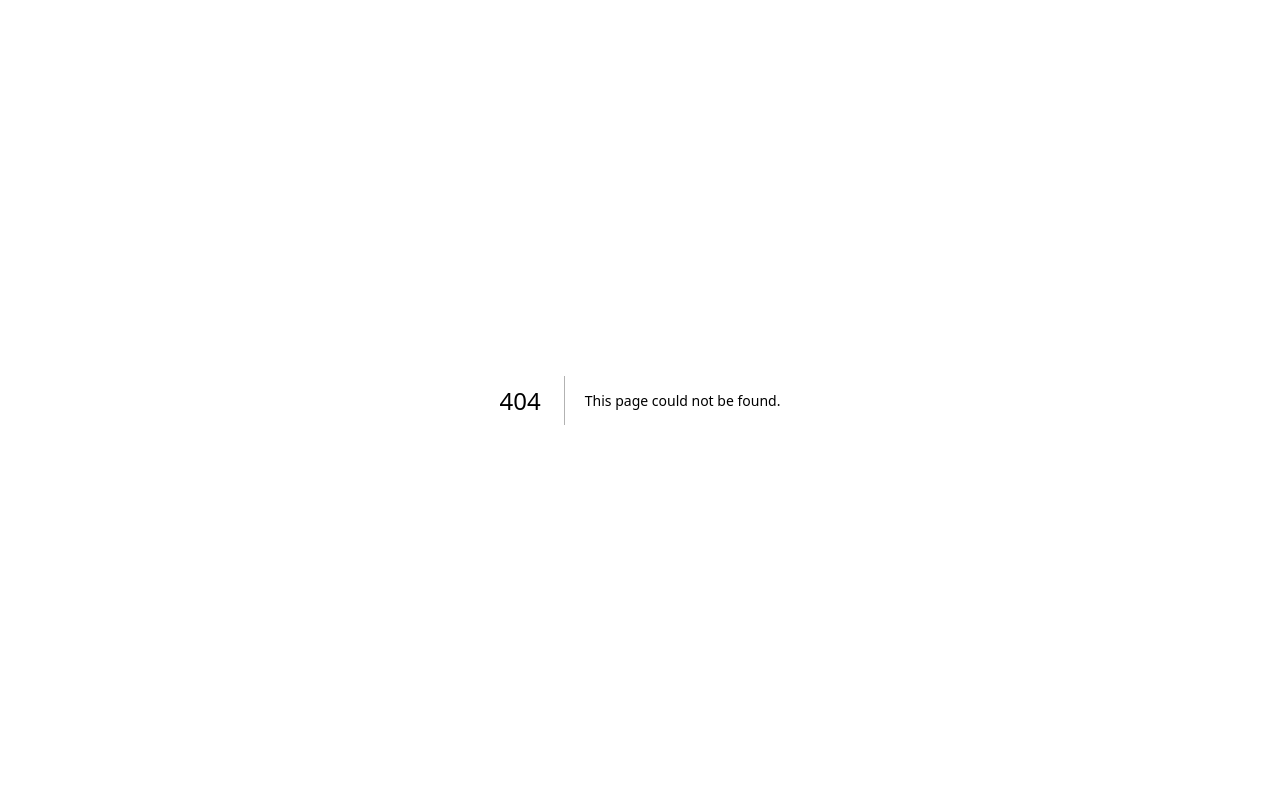
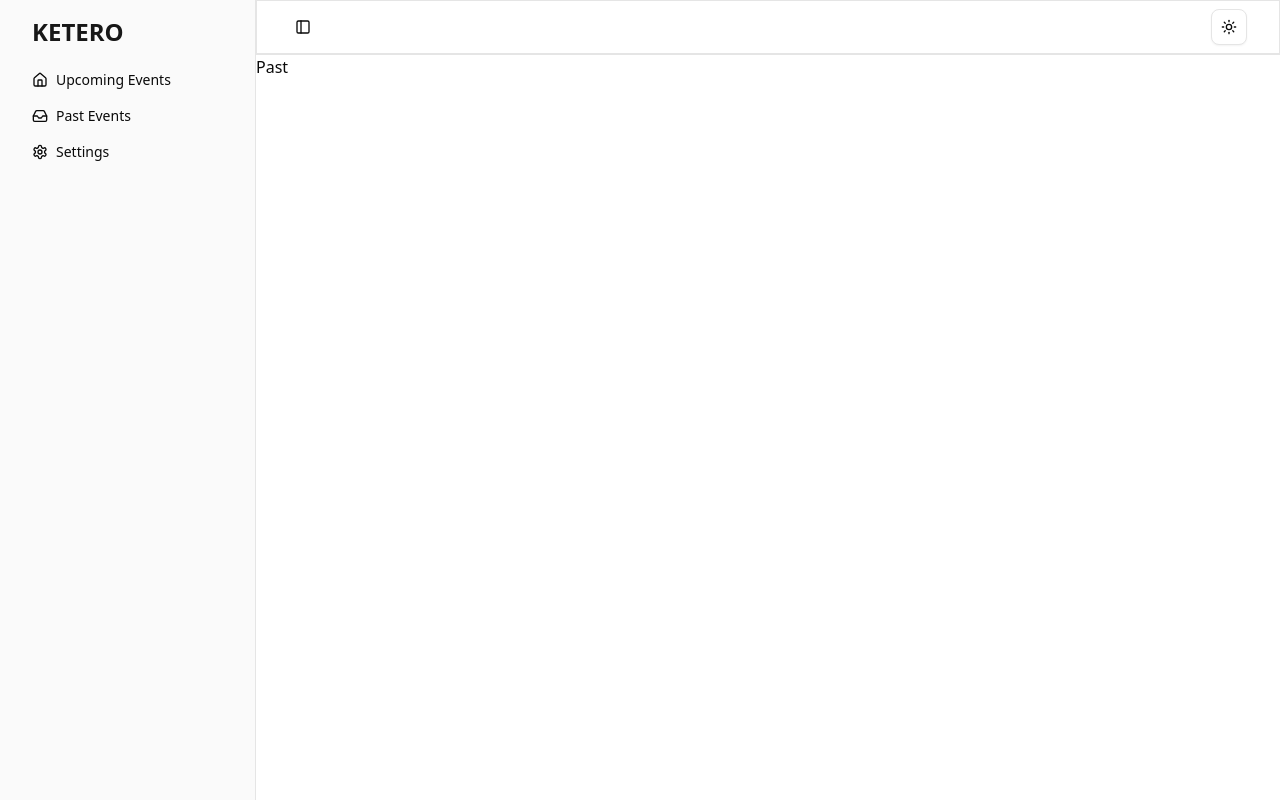
Before and after one commit to mavincci/fs_ketero, a Next.js app: page /dashboard/past in a window 1280 px wide. Before the commit this address had no page. Built offline with nearby package versions, Linux system fonts and the light colour scheme.

Commit message:
Added Dashboard pages boiler-plate

```diff
--- /dev/null
+++ b/src/app/dashboard/past/page.tsx
@@ -0,0 +1,5 @@
+import Image from 'next/image';
+
+export default function Past() {
+  return <h1>Past</h1>;
+}
--- /dev/null
+++ b/src/app/dashboard/settings/page.tsx
@@ -0,0 +1,3 @@
+export default function Settings() {
+  return <h1>Settings</h1>;
+}
--- /dev/null
+++ b/src/app/dashboard/upcoming/page.tsx
@@ -0,0 +1,3 @@
+export default function Upcoming() {
+  return <h1>Upcoming</h1>;
+}
--- a/src/components/app-side-bar.tsx
+++ b/src/components/app-side-bar.tsx
@@ -15,17 +15,17 @@ import {
 const items = [
   {
     title: 'Upcoming Events',
-    url: '#',
+    url: '/dashboard/upcoming',
     icon: Home,
   },
   {
     title: 'Past Events',
-    url: '#',
+    url: '/dashboard/past',
     icon: Inbox,
   },
   {
     title: 'Settings',
-    url: '#',
+    url: '/dashboard/settings',
     icon: Settings,
   },
 ];
@@ -33,7 +33,7 @@ const items = [
 export function AppSidebar() {
   return (
     <Sidebar>
-      <SidebarContent className='px-4'>
+      <SidebarContent className="px-4">
         <SidebarGroup className="py-4">
           <SidebarGroupLabel className="font-black text-2xl text-[var(--primary)]">
             KETERO
```
